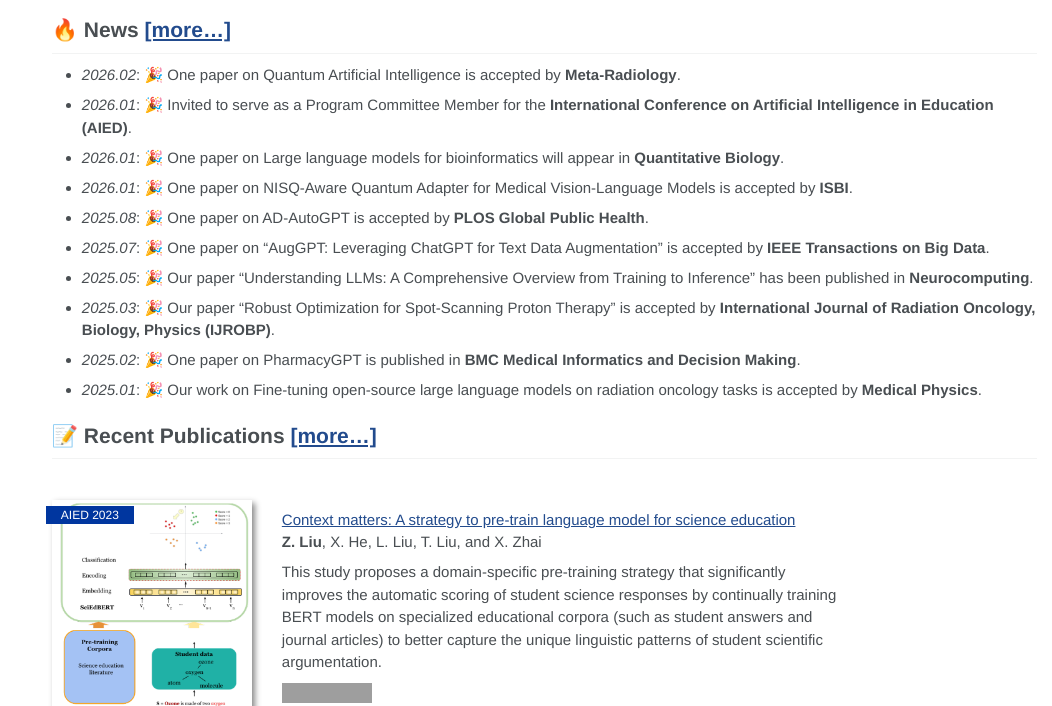
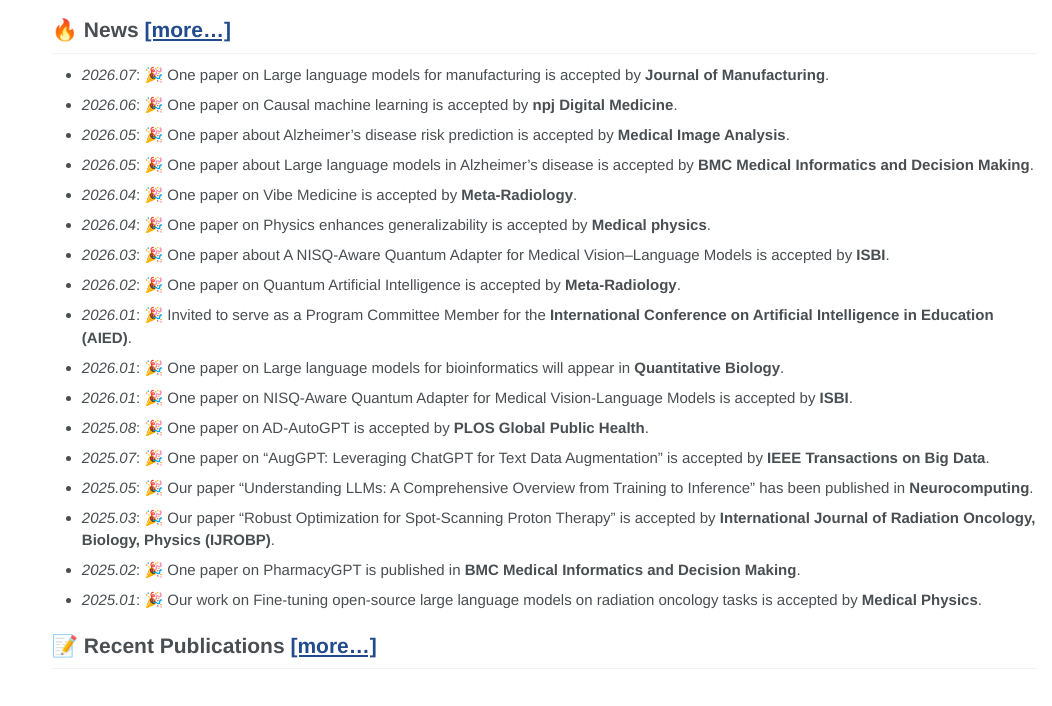
Before and after one commit to zl-liu/zl-liu.github.io, a Jekyll site: the page built from _pages/about.md, in a window 1280 px wide and 900 px high, scrolled down 782 px, cut to the strip 194-900 px from the top of the window. Shown: the whole strip, without its empty margins (228-1280 px from the left). Built offline with Jekyll 4.4.1, drawn with Linux system fonts in a browser that asks for light colours; grey boxes are pictures that could not be loaded.

Commit message:
Update news.md

```diff
--- a/_pages/includes/news.md
+++ b/_pages/includes/news.md
@@ -1,4 +1,11 @@
 # 🔥 News [[more...]]({{ site.baseurl }}/news/)
+- *2026.07*: 🎉 One paper on Large language models for manufacturing is accepted by **Journal of Manufacturing**.
+- *2026.06*: 🎉 One paper on Causal machine learning is accepted by **npj Digital Medicine**.
+- *2026.05*: 🎉 One paper about Alzheimer’s disease risk prediction is accepted by **Medical Image Analysis**.
+- *2026.05*: 🎉 One paper about Large language models in Alzheimer’s disease is accepted by **BMC Medical Informatics and Decision Making**.
+- *2026.04*: 🎉 One paper on Vibe Medicine is accepted by **Meta-Radiology**.
+- *2026.04*: 🎉 One paper on Physics enhances generalizability is accepted by **Medical physics**.
+- *2026.03*: 🎉 One paper about A NISQ-Aware Quantum Adapter for Medical Vision–Language Models is accepted by **ISBI**.
 - *2026.02*: 🎉 One paper on Quantum Artificial Intelligence is accepted by **Meta-Radiology**.
 - *2026.01*: 🎉 Invited to serve as a Program Committee Member for the **International Conference on Artificial Intelligence in Education (AIED)**.
 - *2026.01*: 🎉 One paper on Large language models for bioinformatics will appear in **Quantitative Biology**.
```
